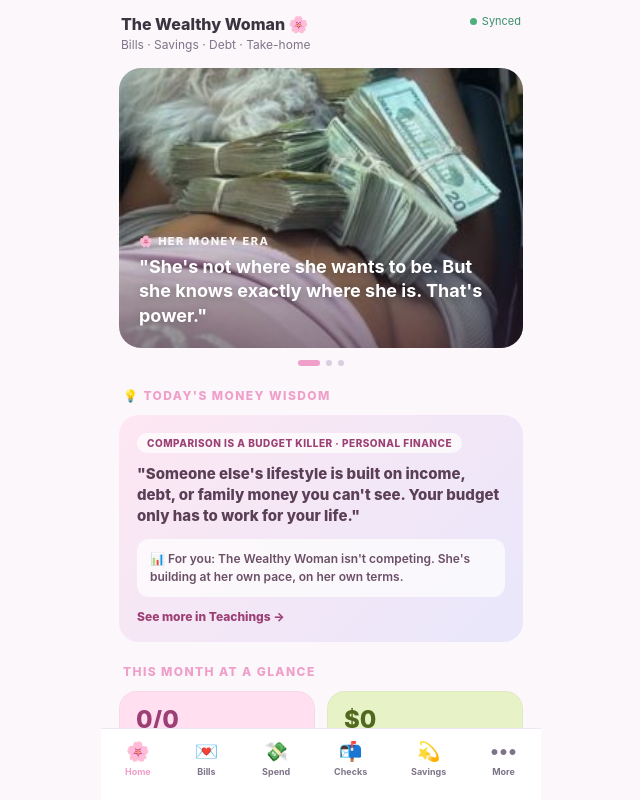
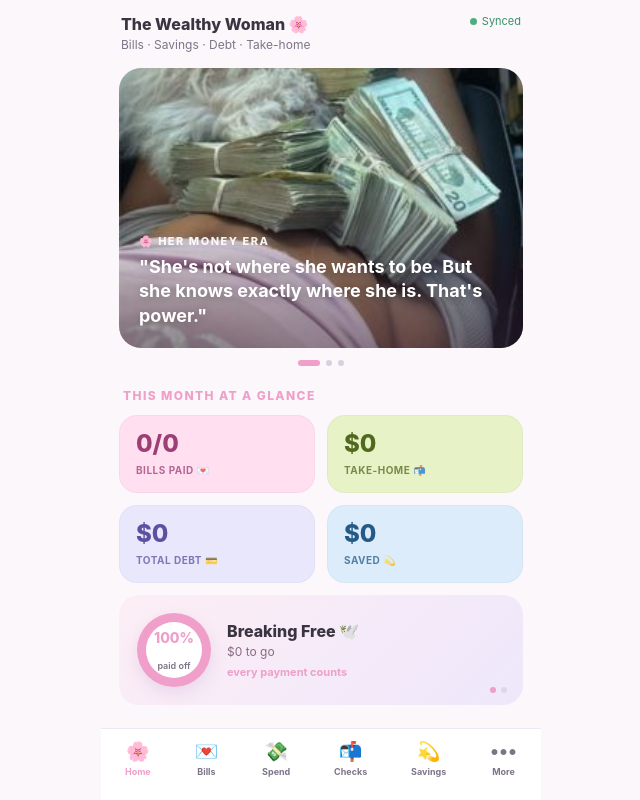
Before and after one commit to jailenevcruz-design/thewealthywoman, a React (Vite) app: page / in a window 1280 px wide. Shown: the whole page, without its empty margins (319-959 px from the left). Built offline with nearby package versions, Linux system fonts and the light colour scheme; no server answers; the database is empty.

Commit message:
Update Home.jsx

```diff
--- a/Home.jsx
+++ b/Home.jsx
@@ -69,14 +69,6 @@ export default function Home({ db, go, update, showToast }) {
       <div className="screen">
         <Hero />
 
-        <div className="sec">💡 Today's money wisdom</div>
-        <button className="nudge" onClick={() => go('more')}>
-          <span className="nbadge">{nudge.t.label} · {nudge.t.source.split('·')[0]}</span>
-          <div className="nquote">"{nudge.t.principle}"</div>
-          <div className="napply">📊 For you: {nudge.text}</div>
-          <span className="nmore">See more in Teachings → </span>
-        </button>
-
         <div className="sec">This month at a glance</div>
         <div className="grid2" style={{ marginBottom: 12 }}>
           <button className="tile t-pink" onClick={() => go('bills')}><div className="big">{paid}/{mb.length}</div><div className="cap">bills paid 💌</div></button>
```
